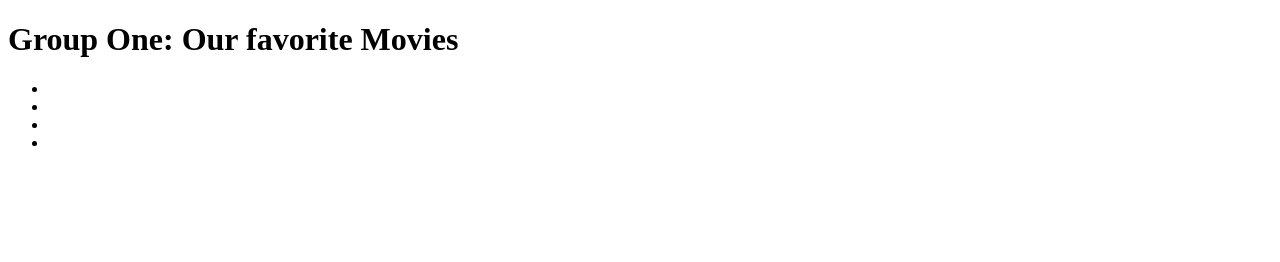
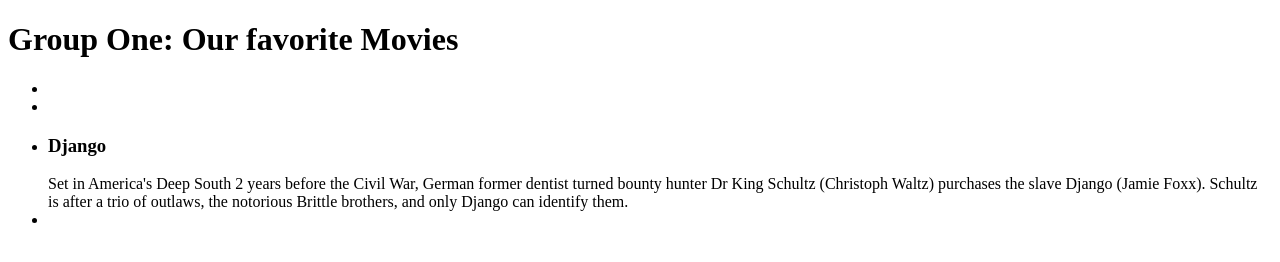
Before and after one commit to merkmic/pushpullexercise, a plain HTML site: page index.html in a window 1280 px wide. Drawn offline with Linux system fonts and the light colour scheme.

Commit message:
listitem3

```diff
--- a/index.html
+++ b/index.html
@@ -15,7 +15,8 @@
         <ul>
             <li></li>
             <li></li>
-            <li></li>
+            <li class="item3"> <h3>Django</h3>Set in America's Deep South 2 years before the Civil War, German former dentist turned bounty hunter Dr King Schultz (Christoph Waltz) purchases the slave Django (Jamie Foxx). Schultz is after a trio of outlaws, the notorious Brittle brothers, and only Django can identify them.
+            </li>
             <li></li>
         </ul>
     </main>
```
